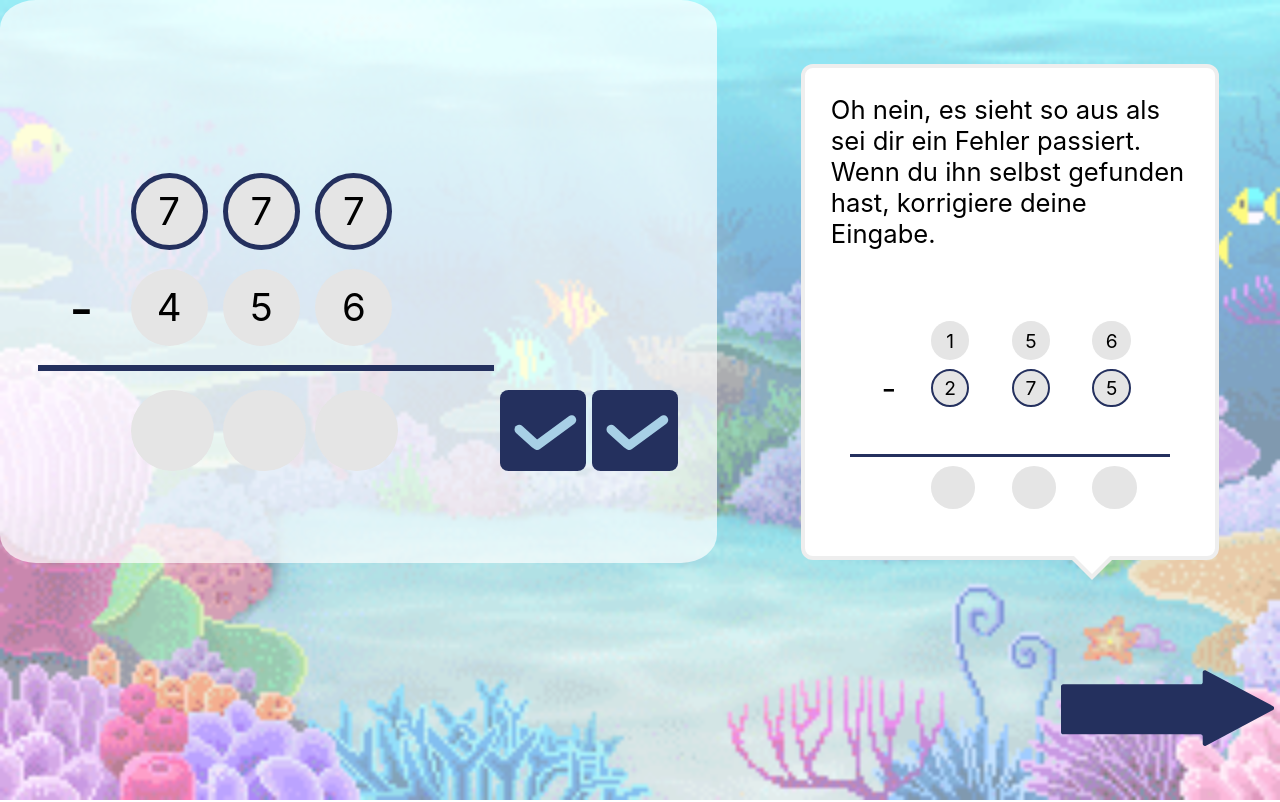
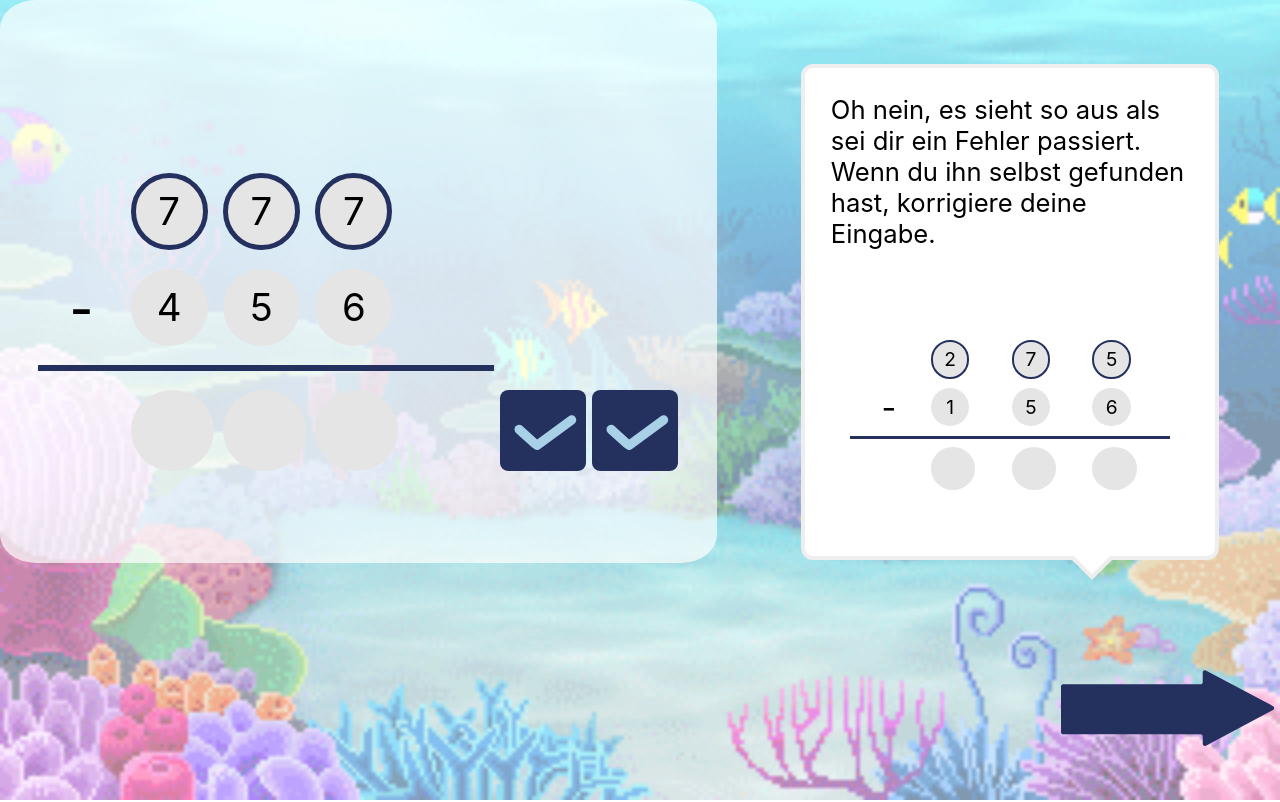
Before and after one commit to egiacomazzi/Subkraki_Web_App, a React (Create React App) app: page /substactionpanel in a window 1280 px wide. Shown: the top 802 px of the page. Built offline with nearby package versions, Linux system fonts and the light colour scheme.

Commit message:
Update SubtractionPanel.css

```diff
--- a/src/CSS/SubtractionPanel.css
+++ b/src/CSS/SubtractionPanel.css
@@ -14,8 +14,8 @@
   grid-row-gap: 0.7vw;
   grid-template-areas:
     '. correction0 correction1 correction2'
-    '. subtrahendA subtrahendB subtrahendC'
-    'minus minuendA minuendB minuendC'
+    '. minuendA minuendB minuendC'
+    'minus subtrahendA subtrahendB subtrahendC'
     'line line line line'
     '. resultA resultB resultC';
 }
@@ -50,29 +50,28 @@
 
 .analogy .subtrahend0 {
   grid-area: subtrahendA;
-  width: 3vw;
-  height: 3vw;
+
 }
 
 .analogy .subtrahend1 {
   grid-area: subtrahendB;
-  width: 3vw;
-  height: 3vw;
 }
 .analogy .subtrahend2 {
   grid-area: subtrahendC;
-  width: 3vw;
-  height: 3vw;
 }
 .analogy .minuend0 {
   grid-area: minuendA;
+   width: 3vw;
+  height: 3vw;
 }
 .analogy .minuend1 {
   grid-area: minuendB;
-}
+ width: 3vw;
+  height: 3vw;}
 .analogy .minuend2 {
   grid-area: minuendC;
-}
+ width: 3vw;
+  height: 3vw;}
 .analogy .result0 {
   grid-area: resultA;
 }
```
